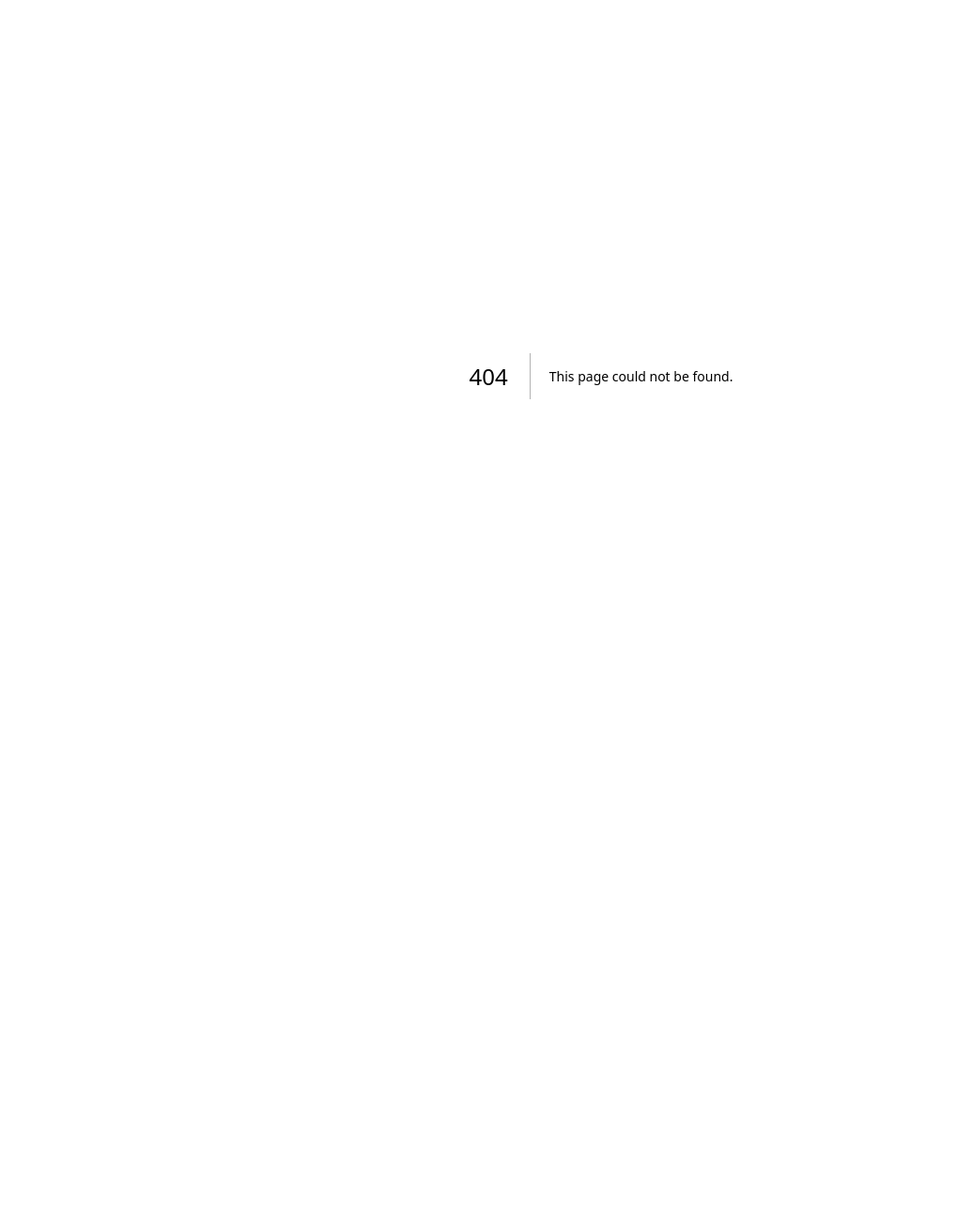
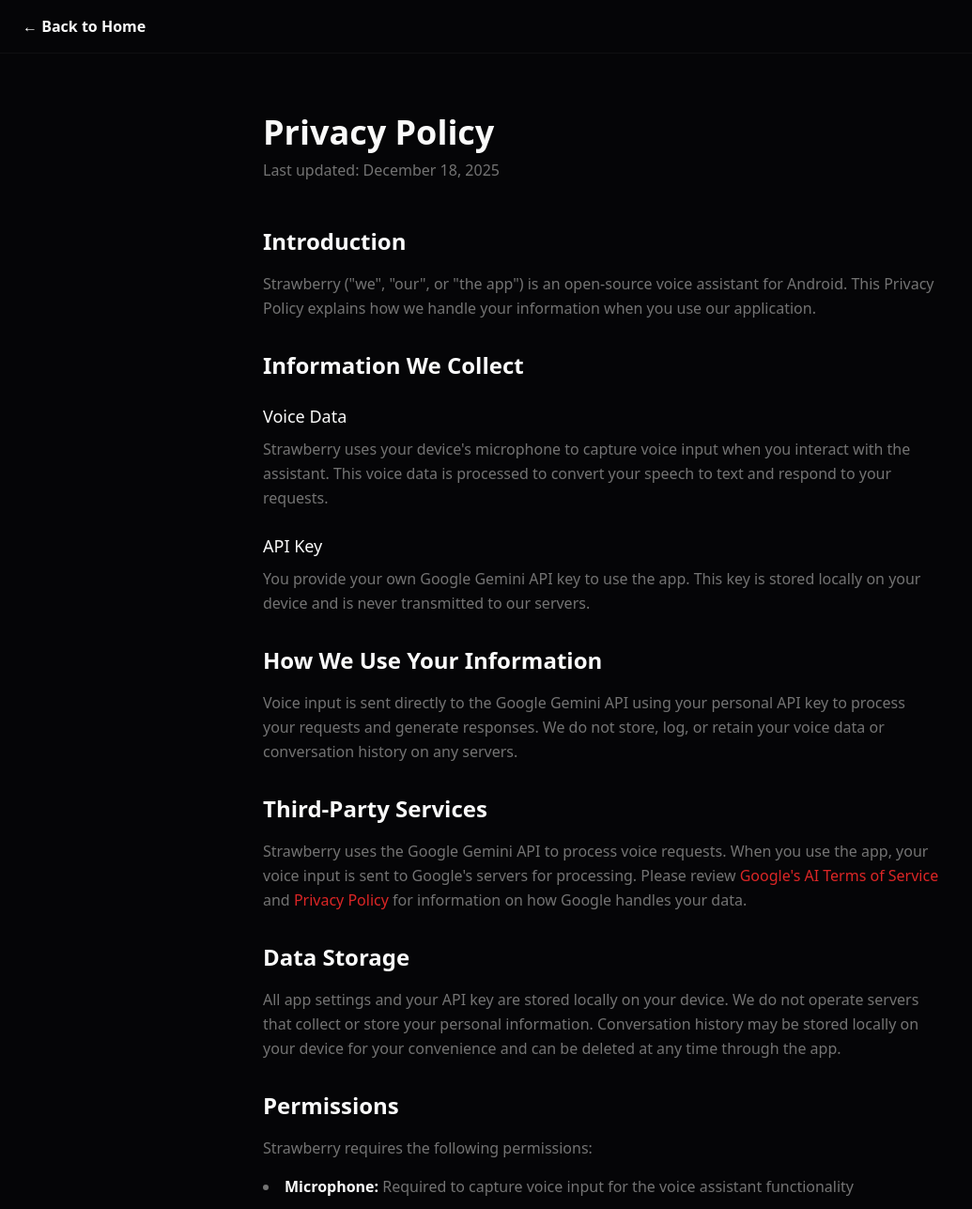
Before and after one commit to lorem111/strawberry-li, a Next.js app: page /privacy in a window 1280 px wide. Before the commit this address had no page. Shown: the top 1287 px of the page at 94% size, without its empty margins (0-1035 px from the left). Before the commit the page ends 800 px from the top, so only its background shows below. Built offline with nearby package versions, Linux system fonts and the light colour scheme.

Commit message:
Add privacy policy page for Google Play

```diff
--- /dev/null
+++ b/app/privacy/page.tsx
@@ -0,0 +1,137 @@
+import { Metadata } from "next";
+import Link from "next/link";
+
+export const metadata: Metadata = {
+  title: "Privacy Policy",
+  description: "Privacy Policy for Strawberry Voice Assistant",
+};
+
+export default function PrivacyPolicy() {
+  return (
+    <div className="min-h-screen bg-[var(--background)]">
+      <nav className="border-b border-[var(--muted)]/10 px-6 py-4">
+        <Link href="/" className="text-[var(--foreground)] font-semibold hover:text-[var(--primary)]">
+          ← Back to Home
+        </Link>
+      </nav>
+
+      <main className="max-w-3xl mx-auto px-6 py-16">
+        <h1 className="text-4xl font-bold text-[var(--foreground)] mb-2">Privacy Policy</h1>
+        <p className="text-[var(--muted)] mb-12">Last updated: December 18, 2025</p>
+
+        <div className="prose prose-invert max-w-none space-y-8 text-[var(--foreground)]/90">
+          <section>
+            <h2 className="text-2xl font-semibold text-[var(--foreground)] mb-4">Introduction</h2>
+            <p className="text-[var(--muted)] leading-relaxed">
+              Strawberry (&quot;we&quot;, &quot;our&quot;, or &quot;the app&quot;) is an open-source voice assistant for Android.
+              This Privacy Policy explains how we handle your information when you use our application.
+            </p>
+          </section>
+
+          <section>
+            <h2 className="text-2xl font-semibold text-[var(--foreground)] mb-4">Information We Collect</h2>
+            <h3 className="text-lg font-medium text-[var(--foreground)] mt-6 mb-2">Voice Data</h3>
+            <p className="text-[var(--muted)] leading-relaxed">
+              Strawberry uses your device&apos;s microphone to capture voice input when you interact with the assistant.
+              This voice data is processed to convert your speech to text and respond to your requests.
+            </p>
+
+            <h3 className="text-lg font-medium text-[var(--foreground)] mt-6 mb-2">API Key</h3>
+            <p className="text-[var(--muted)] leading-relaxed">
+              You provide your own Google Gemini API key to use the app. This key is stored locally on your device
+              and is never transmitted to our servers.
+            </p>
+          </section>
+
+          <section>
+            <h2 className="text-2xl font-semibold text-[var(--foreground)] mb-4">How We Use Your Information</h2>
+            <p className="text-[var(--muted)] leading-relaxed">
+              Voice input is sent directly to the Google Gemini API using your personal API key to process
+              your requests and generate responses. We do not store, log, or retain your voice data or
+              conversation history on any servers.
+            </p>
+          </section>
+
+          <section>
+            <h2 className="text-2xl font-semibold text-[var(--foreground)] mb-4">Third-Party Services</h2>
+            <p className="text-[var(--muted)] leading-relaxed">
+              Strawberry uses the Google Gemini API to process voice requests. When you use the app, your
+              voice input is sent to Google&apos;s servers for processing. Please review{" "}
+              <a href="https://ai.google.dev/terms" target="_blank" rel="noopener noreferrer" className="text-[var(--primary)] hover:underline">
+                Google&apos;s AI Terms of Service
+              </a>{" "}
+              and{" "}
+              <a href="https://policies.google.com/privacy" target="_blank" rel="noopener noreferrer" className="text-[var(--primary)] hover:underline">
+                Privacy Policy
+              </a>{" "}
+              for information on how Google handles your data.
+            </p>
+          </section>
+
+          <section>
+            <h2 className="text-2xl font-semibold text-[var(--foreground)] mb-4">Data Storage</h2>
+            <p className="text-[var(--muted)] leading-relaxed">
+              All app settings and your API key are stored locally on your device. We do not operate servers
+              that collect or store your personal information. Conversation history may be stored locally on
+              your device for your convenience and can be deleted at any time through the app.
+            </p>
+          </section>
+
+          <section>
+            <h2 className="text-2xl font-semibold text-[var(--foreground)] mb-4">Permissions</h2>
+            <p className="text-[var(--muted)] leading-relaxed mb-4">
+              Strawberry requires the following permissions:
+            </p>
+            <ul className="list-disc list-inside text-[var(--muted)] space-y-2">
+              <li><strong className="text-[var(--foreground)]">Microphone:</strong> Required to capture voice input for the voice assistant functionality</li>
+              <li><strong className="text-[var(--foreground)]">Internet:</strong> Required to communicate with the Google Gemini API</li>
+            </ul>
+          </section>
+
+          <section>
+            <h2 className="text-2xl font-semibold text-[var(--foreground)] mb-4">Children&apos;s Privacy</h2>
+            <p className="text-[var(--muted)] leading-relaxed">
+              Strawberry is not directed at children under the age of 13. We do not knowingly collect
+              personal information from children under 13. If you are a parent or guardian and believe
+              your child has provided us with personal information, please contact us.
+            </p>
+          </section>
+
+          <section>
+            <h2 className="text-2xl font-semibold text-[var(--foreground)] mb-4">Open Source</h2>
+            <p className="text-[var(--muted)] leading-relaxed">
+              Strawberry is open-source software released under the MIT License. You can review our source
+              code on{" "}
+              <a href="https://github.com/lorem111/strawberry-voice" target="_blank" rel="noopener noreferrer" className="text-[var(--primary)] hover:underline">
+                GitHub
+              </a>{" "}
+              to verify our privacy practices.
+            </p>
+          </section>
+
+          <section>
+            <h2 className="text-2xl font-semibold text-[var(--foreground)] mb-4">Changes to This Policy</h2>
+            <p className="text-[var(--muted)] leading-relaxed">
+              We may update this Privacy Policy from time to time. Any changes will be posted on this page
+              with an updated revision date.
+            </p>
+          </section>
+
+          <section>
+            <h2 className="text-2xl font-semibold text-[var(--foreground)] mb-4">Contact Us</h2>
+            <p className="text-[var(--muted)] leading-relaxed">
+              If you have any questions about this Privacy Policy, please reach out via our{" "}
+              <a href="https://discord.gg/EfDjdZCF" target="_blank" rel="noopener noreferrer" className="text-[var(--primary)] hover:underline">
+                Discord server
+              </a>{" "}
+              or open an issue on{" "}
+              <a href="https://github.com/lorem111/strawberry-voice" target="_blank" rel="noopener noreferrer" className="text-[var(--primary)] hover:underline">
+                GitHub
+              </a>.
+            </p>
+          </section>
+        </div>
+      </main>
+    </div>
+  );
+}
--- a/components/Footer.tsx
+++ b/components/Footer.tsx
@@ -94,7 +94,7 @@
         <div className="pt-8 border-t border-[var(--muted)]/10 flex flex-col md:flex-row justify-between items-center gap-4 text-xs text-[var(--muted)]">
           <span>&copy; {currentYear} Strawberry. All rights reserved.</span>
           <div className="flex gap-6">
-            <a href="#" className="hover:text-[var(--foreground)] transition-colors">Privacy</a>
+            <a href="/privacy" className="hover:text-[var(--foreground)] transition-colors">Privacy</a>
             <a href="#" className="hover:text-[var(--foreground)] transition-colors">Terms</a>
           </div>
         </div>
```
